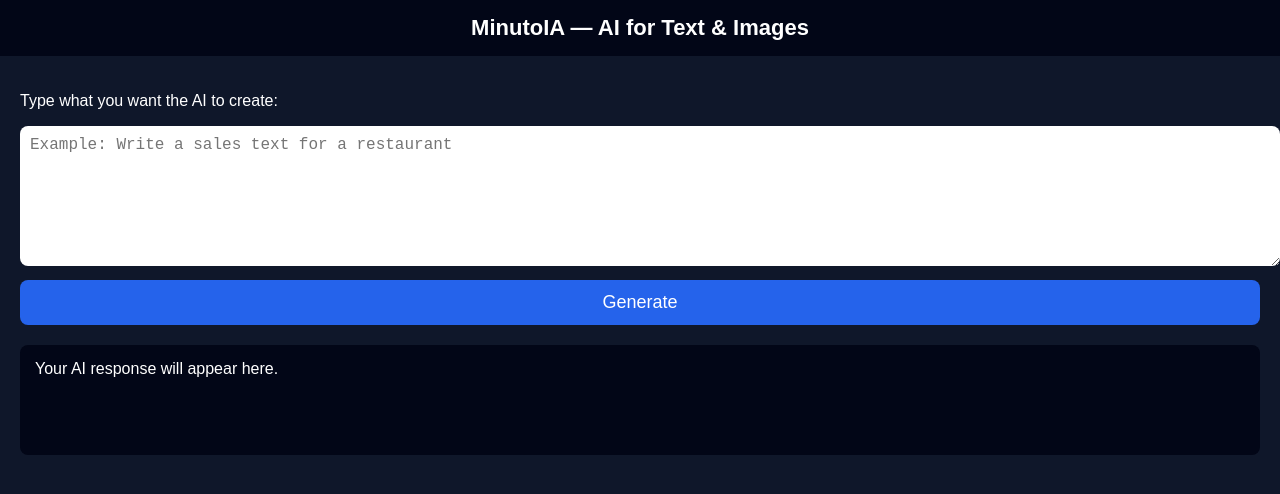
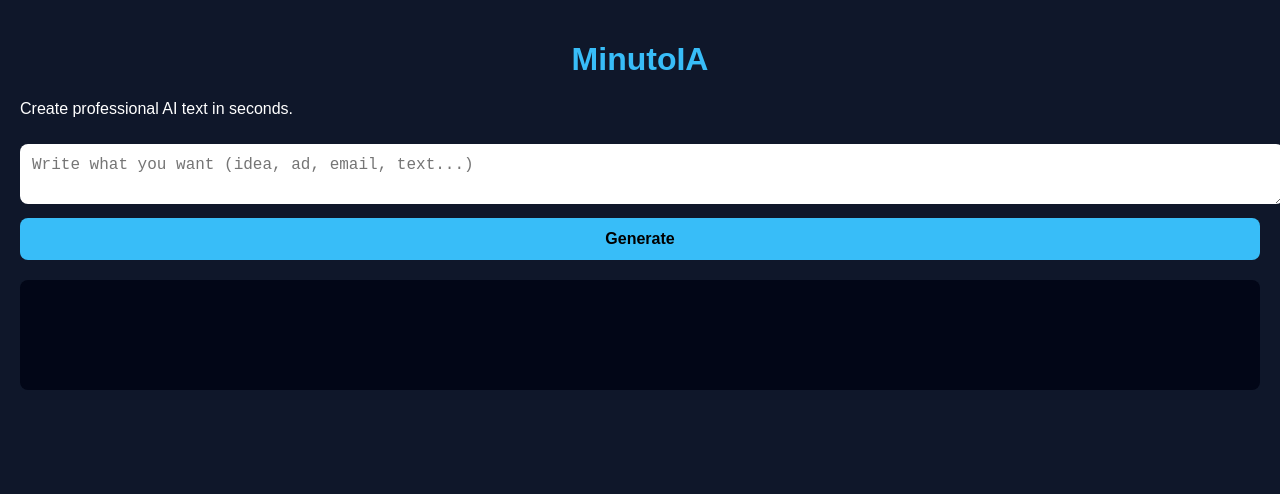
Before and after one commit to gleitonfoda1-tech/minutoia, a plain HTML site: page index.html in a window 1280 px wide. Drawn offline with Linux system fonts and the light colour scheme.

Commit message:
Update index.html

```diff
--- a/index.html
+++ b/index.html
@@ -1,47 +1,36 @@
 <!DOCTYPE html>
 <html lang="en">
 <head>
-  <meta charset="UTF-8" />
-  <meta name="viewport" content="width=device-width, initial-scale=1.0"/>
+  <meta charset="UTF-8">
   <title>MinutoIA</title>
+  <meta name="viewport" content="width=device-width, initial-scale=1.0">
   <style>
     body {
       font-family: Arial, sans-serif;
       background: #0f172a;
       color: #fff;
       margin: 0;
-      padding: 0;
-    }
-    header {
-      background: #020617;
-      padding: 15px;
-      text-align: center;
-      font-size: 22px;
-      font-weight: bold;
-    }
-    main {
       padding: 20px;
     }
-    textarea {
+    h1 {
+      text-align: center;
+      color: #38bdf8;
+    }
+    textarea, input, button {
       width: 100%;
-      height: 120px;
+      margin-top: 10px;
+      padding: 12px;
       border-radius: 8px;
       border: none;
-      padding: 10px;
       font-size: 16px;
     }
     button {
-      margin-top: 10px;
-      width: 100%;
-      padding: 12px;
-      background: #2563eb;
-      border: none;
-      border-radius: 8px;
-      color: white;
-      font-size: 18px;
+      background: #38bdf8;
+      color: #000;
+      font-weight: bold;
       cursor: pointer;
     }
-    .output {
+    #result {
       margin-top: 20px;
       background: #020617;
       padding: 15px;
@@ -52,23 +41,27 @@
 </head>
 <body>
 
-<header>MinutoIA — AI for Text & Images</header>
+<h1>MinutoIA</h1>
+<p>Create professional AI text in seconds.</p>
 
-<main>
-  <p>Type what you want the AI to create:</p>
-  <textarea id="prompt" placeholder="Example: Write a sales text for a restaurant"></textarea>
-  <button onclick="generate()">Generate</button>
+<textarea id="prompt" placeholder="Write what you want (idea, ad, email, text...)"></textarea>
 
-  <div class="output" id="output">
-    Your AI response will appear here.
-  </div>
-</main>
+<button onclick="generate()">Generate</button>
+
+<div id="result"></div>
 
 <script>
 function generate() {
-  const text = document.getElementById("prompt").value;
-  document.getElementById("output").innerText =
-    "⚠️ AI will be connected next.\n\nYour request:\n" + text;
+  const prompt = document.getElementById("prompt").value;
+  if (!prompt) {
+    alert("Write something first");
+    return;
+  }
+
+  document.getElementById("result").innerHTML =
+    "🚀 AI Response:<br><br>" +
+    "This is where your AI text will appear. " +
+    "Next step we will connect a real AI API.";
 }
 </script>
 
```
